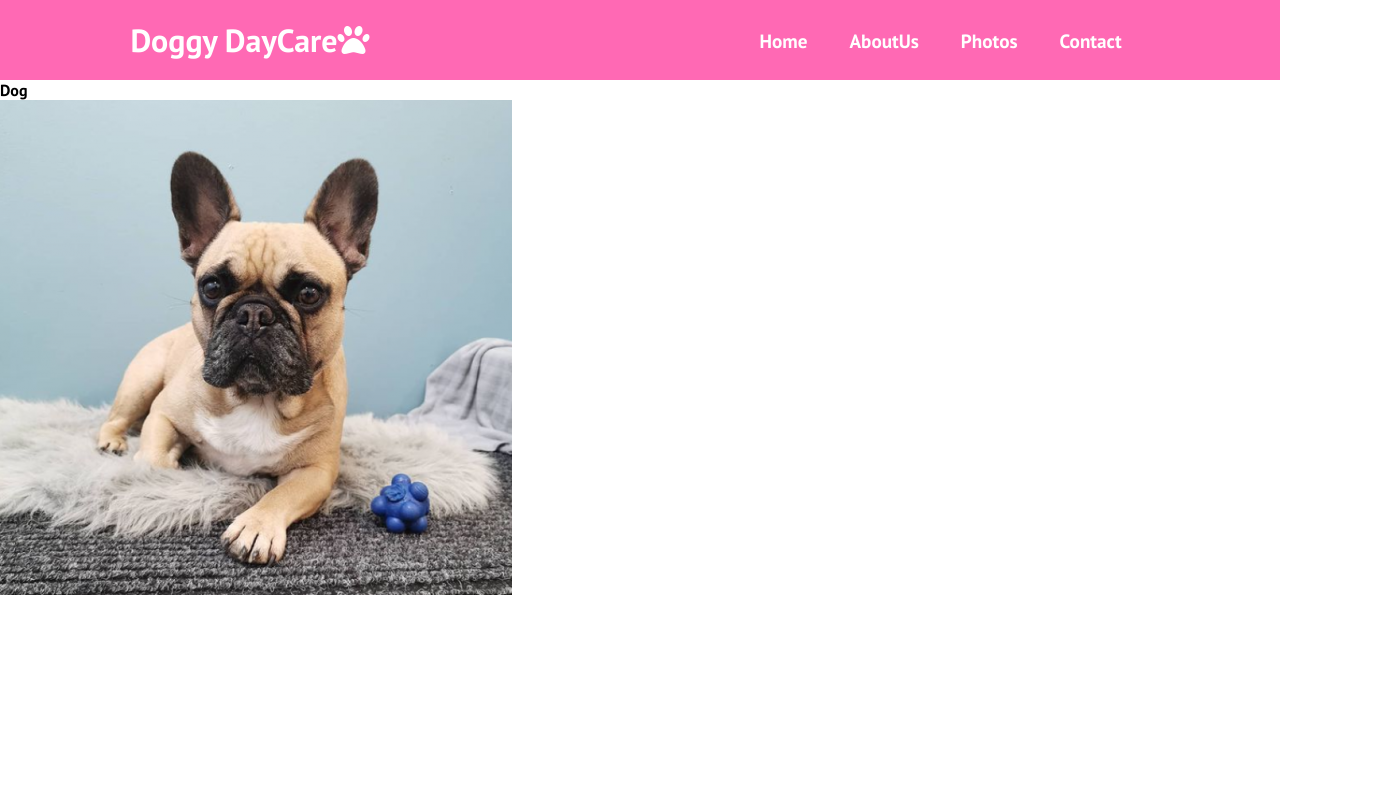
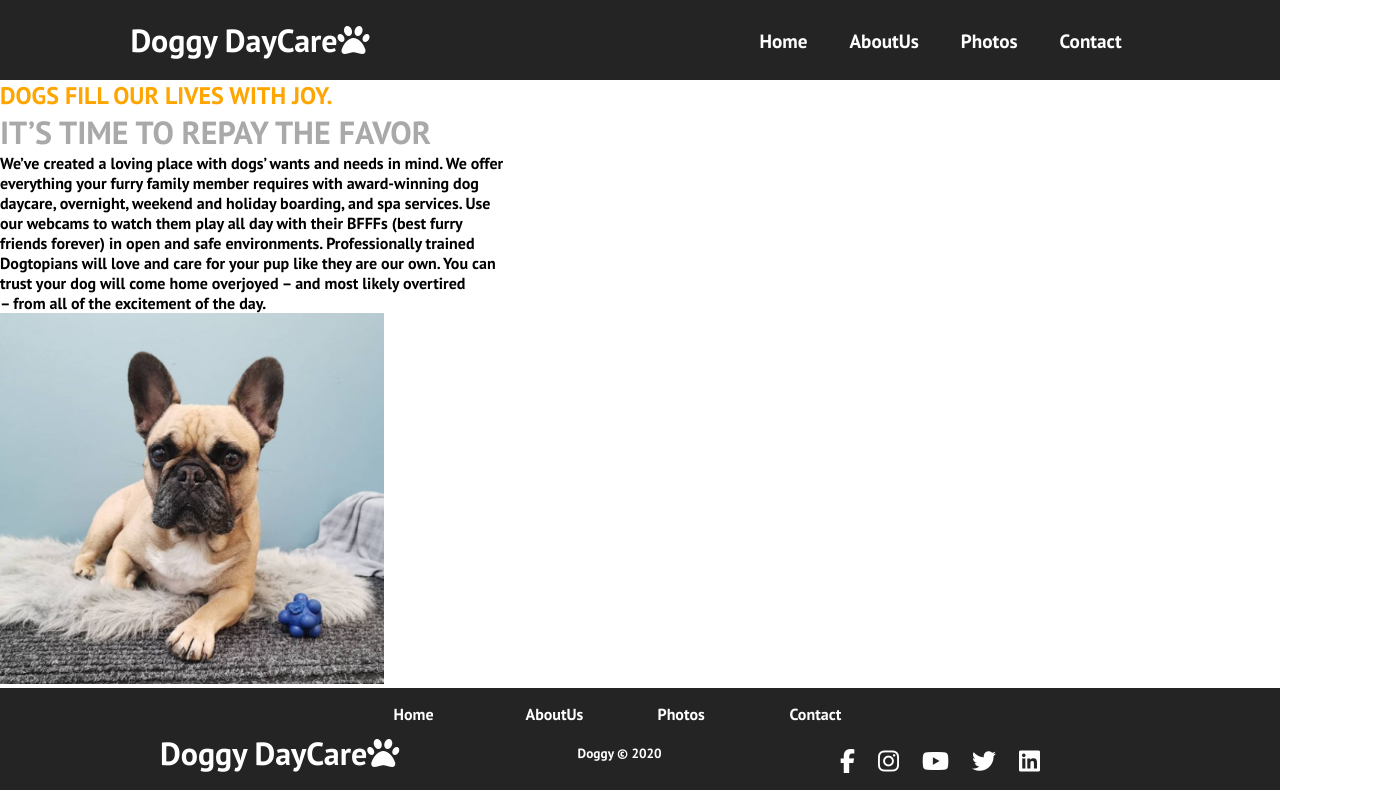
Before and after one commit to JayabharathiJayaraman/DoggyDayCare, a React (Create React App) app: page / in a window 1280 px wide. Shown: the whole page, 1378 px wide, since content can reach past the window. Built offline with nearby package versions, Linux system fonts and the light colour scheme.

Commit message:
Added footer

```diff
--- a/src/App.js
+++ b/src/App.js
@@ -5,6 +5,7 @@ import Home from './components/Home';
 import AboutUs from './components/AboutUs';
 import Photos from './components/Photos';
 import Contact from './components/Contact';
+import Footer from './components/Footer';
 
 
 function App() {
@@ -26,6 +27,7 @@ function App() {
           <Contact/>
           </Route>
       </Switch>
+      <Footer></Footer>
       </Router>
    </>
   );
--- a/src/components/AboutUs.jsx
+++ b/src/components/AboutUs.jsx
@@ -6,8 +6,23 @@ const AboutUs = () => {
 
     return (
         <div className='dogImage'>
-            <p>Dog</p>
         <img src={dog} alt="img2" />
+        <h2 className='aboutus'>AboutUs</h2>
+        <h1>Your dog daycare in Järvastaden</h1>
+        <p className='aboutus'><br></br>Do you want your fur lover to have pleasant days in a quiet environment, with pleasant forest walks with experienced and trained staff?<br></br><br></br>Trygga Hund's premises are located in Järvastaden Solna close to beautiful nature by Järvafältet<br></br><br></br>
+            Our goal is a calm and stress-free environment with long pleasant forest walks and other activities for the dogs who want and need it<br></br><br></br>You should feel safe in leaving your beloved family member with us<br></br><br></br>The kindergarten's room is 170 sqm and the interior is homely with cozy sleeping accommodations<br></br><br></br>
+            * The kindergarten is run by trained staff with a big heart for dogs<br></br>
+            * All staff are trained in first aid for dogs.<br></br>
+            * All staff are trained in CPR.<br></br>
+            * We have all the insurance required.<br></br>
+            * Approved by the county administrative board.<br></br>
+            * Follows the Swedish Board of Agriculture & the County Administrative Board's rules.<br></br>
+            <h2>FOREST WALKS</h2>
+            Long lovely walks in the forest
+            <h2>HARMONY</h2>
+            We strive for a stress-free existence with peace and harmony in the groups
+            <h2>JOY</h2>
+            It should be fun to be in kindergarten!</p>
         </div>
     )
     };
--- a/src/components/Contact.jsx
+++ b/src/components/Contact.jsx
@@ -1,12 +1,20 @@
 import './contact.css';
 import React from 'react';
-
+import dog from '../DogImage/img3.jpg'
 
 const Contact = () => {
 
 return (
     <div className='dogImage'>
-        <p>Dog</p>
+        <img className = 'dogPhoto'src={dog}/>
+        <h1>Contact</h1>
+        <h3><br></br>Safe dog in Stockholm AB</h3>
+        <p>Fridensborgsvägen 49<br></br>
+        (old ÖoB) Järvastaden<br></br>
+        Solna<br></br>
+        Org. Number 559253-8010<br></br><br></br>
+        <i class="fas fa-phone-alt"></i> 070 4800789<br></br>
+        <i class="fas fa-mobile-alt"></i>  072 1507051</p>
     </div>
 )
 };
--- /dev/null
+++ b/src/components/Footer.jsx
@@ -0,0 +1,82 @@
+import React from 'react';
+
+import './footer.css';
+import { Link } from 'react-router-dom';
+
+function Footer() {
+    return (
+      <div className='footer-container'>
+        <div class='footer-links'>
+          <div className='footer-link-wrapper'>
+          <div class='footer-link-items'>
+                <Link to='/'>Home</Link>
+              </div>
+            <div class='footer-link-items'>
+              <Link to='/aboutus'>AboutUs</Link>
+            </div>
+            <div class='footer-link-items'>
+              <Link to='/photos'>Photos</Link>
+            </div>
+            <div class='footer-link-items'>
+              <Link to='/contact'>Contact</Link>
+            </div>
+          </div>
+        </div>
+        <section class='social-media'>
+          <div class='social-media-wrap'>
+            <div class='footer-logo'>
+              <Link to='/' className='social-logo'>
+              Doggy DayCare <i className="fas fa-paw"></i>
+              </Link>
+            </div>
+
+            <small class='website-rights'>Doggy © 2020</small>
+            <div class='social-icons'>
+              <Link
+                class='social-icon-link facebook'
+                to='/'
+                target='_blank'
+                aria-label='Facebook'
+              >
+                <i class='fab fa-facebook-f' />
+              </Link>
+              <Link
+                class='social-icon-link instagram'
+                to='/'
+                target='_blank'
+                aria-label='Instagram'
+              >
+                <i class='fab fa-instagram' />
+              </Link>
+              <Link
+                class='social-icon-link youtube'
+                to='/'
+                target='_blank'
+                aria-label='Youtube'
+              >
+                <i class='fab fa-youtube' />
+              </Link>
+              <Link
+                class='social-icon-link twitter'
+                to='/'
+                target='_blank'
+                aria-label='Twitter'
+              >
+                <i class='fab fa-twitter' />
+              </Link>
+              <Link
+                class='social-icon-link twitter'
+                to='/'
+                target='_blank'
+                aria-label='LinkedIn'
+              >
+                <i class='fab fa-linkedin' />
+              </Link>
+            </div>
+          </div>
+        </section>
+      </div>
+    );
+  }
+
+  export default Footer;
--- a/src/components/Home.js
+++ b/src/components/Home.js
@@ -5,9 +5,12 @@ import dog from '../DogImage/img1.jpg'
 const Home = () => {
 
 return (
-    <div className='dogImage'>
-        <p>Dog</p>
-    <img src={dog} alt="img2" />
+    <div >
+        <h2 className = 'h3'>DOGS FILL OUR LIVES WITH JOY.</h2>
+        <h1 className = 'h1'>IT’S TIME TO REPAY THE FAVOR</h1>
+        <p>We’ve created a loving place with dogs’ wants and needs in mind. We offer <br></br>everything your furry family member requires with award-winning dog <br></br>daycare, overnight, weekend and holiday boarding, and spa services.  Use <br></br>our webcams to watch them play all day with their BFFFs (best furry<br></br> friends forever) in open and safe environments. Professionally trained <br></br>Dogtopians will love and care for your pup like they are our own. You can<br></br> trust your dog will come home overjoyed – and most likely overtired<br></br> – from all of the excitement of the day.</p>
+
+    <img className='dogImage' src={dog} alt="img2" />
     </div>
 )
 };
--- a/src/components/Photos.jsx
+++ b/src/components/Photos.jsx
@@ -16,12 +16,12 @@ function FetchApiData(){
         })
     }, [])
     return(
-        <div>
+        <div className='photos'>
             <ul>
                 {apiData.map(item =>
                 <li key= {item.id} >
+                   <img className ='dogPhotos' src = {item.img} ></img><br></br>
                    Name: {item.name} | sex: {item.sex}
-                   <img src = {item.img} ></img>
                 </li>
                 )}
             </ul>
--- a/src/components/contact.css
+++ b/src/components/contact.css
@@ -0,0 +1,5 @@
+@media only screen and (min-width: 1200px) {
+    .dogPhoto {
+
+    }
+  }
--- /dev/null
+++ b/src/components/footer.css
@@ -0,0 +1,124 @@
+.footer-container {
+    background-color: #242424;
+    display: flex;
+    flex-direction: column;
+    justify-content: center;
+    align-items: center;
+  }
+    .footer-links {
+    width: 100%;
+    max-width: 1000px;
+    display: flex;
+    justify-content: last baseline;
+    margin-left: 475px;
+  }
+
+  .footer-link-wrapper {
+    display: flex;
+  }
+
+  .footer-link-items {
+    display: flex;
+    flex-direction: column;
+    align-items: flex-start;
+    margin: 16px;
+    text-align: right;
+    width: 100px;
+    box-sizing: border-box;
+  }
+
+  .footer-link-items {
+    margin-bottom: 0px;
+  }
+
+  .footer-link-items > h2 {
+    color: #fff;
+  }
+
+  .footer-link-items a {
+    color: #fff;
+    text-decoration: none;
+    margin-bottom: 0.5rem;
+  }
+
+  .footer-link-items a:hover {
+    color: #e9e9e9;
+    transition: 0.3s ease-out;
+  }
+
+  .footer-email-form h2 {
+    margin-bottom: 2rem;
+  }
+
+  .footer-input::placeholder {
+    color: #b1b1b1;
+  }
+
+  /* Social Icons */
+  .social-icon-link {
+    color: #fff;
+    font-size: 24px;
+  }
+
+  .social-media {
+    max-width: 1000px;
+    width: 100%;
+  }
+
+  .social-media-wrap {
+    display: flex;
+    justify-content: space-between;
+    align-items: center;
+    width: 90%;
+    max-width: 1000px;
+
+  }
+
+  .social-icons {
+    display: flex;
+    justify-content: space-between;
+    align-items: right;
+    width: 200px;
+  }
+
+  .social-logo {
+    color: #fff;
+    justify-self: start;
+    margin-left: 20px;
+    cursor: pointer;
+    text-decoration: none;
+    font-size: 2rem;
+    display: flex;
+    align-items: center;
+    margin-bottom: 16px;
+  }
+
+  .website-rights {
+    color: #fff;
+    margin-bottom: 16px;
+  }
+
+  @media screen and (max-width: 820px) {
+    .footer-links {
+      padding-top: 2rem;
+    }
+
+    .footer-input {
+      width: 100%;
+    }
+
+    .btn {
+      width: 100%;
+    }
+
+    .footer-link-wrapper {
+      flex-direction: column;
+    }
+
+    .social-media-wrap {
+      flex-direction: column;
+    }
+  }
+
+  @media screen and (max-width: 768px) {
+  }
--- a/src/components/home.css
+++ b/src/components/home.css
@@ -1,7 +1,12 @@
 .dogImage {
 
-    width: 100%;
-    height: 100%;
-    object-fit: cover;
-
+    width: 30%;
+    height: 30%;
+    margin-right: 20%;
 }
+.h3{
+    color: orange;
+}
+.h1{
+    color: darkgray;
+}
--- a/src/components/navbar.css
+++ b/src/components/navbar.css
@@ -1,5 +1,5 @@
 .navbar {
-  background: hotpink;
+  background: #242424;
   height: 80px;
   display: flex;
   justify-content: center;
--- a/src/components/photos.css
+++ b/src/components/photos.css
@@ -0,0 +1,14 @@
+.dogPhotos{
+    width: 30%;
+    height: 30%;
+    object-fit: cover;
+    display: flex;
+  flex-flow: row;
+  align-items: center;
+  max-width: 1120px;
+
+}
+.photos{
+    padding: 4rem;
+  background: #fff;
+}
```
Also changed, not shown: src/DogImage/img3.jpg (added).
